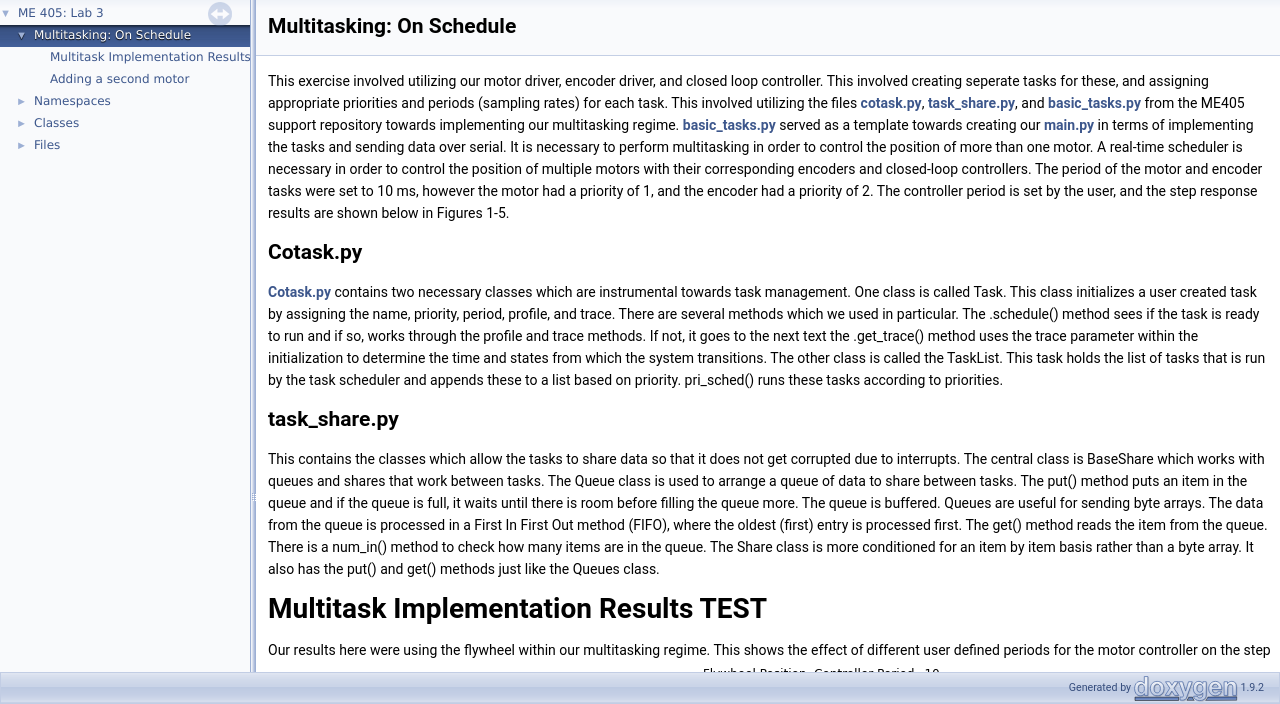
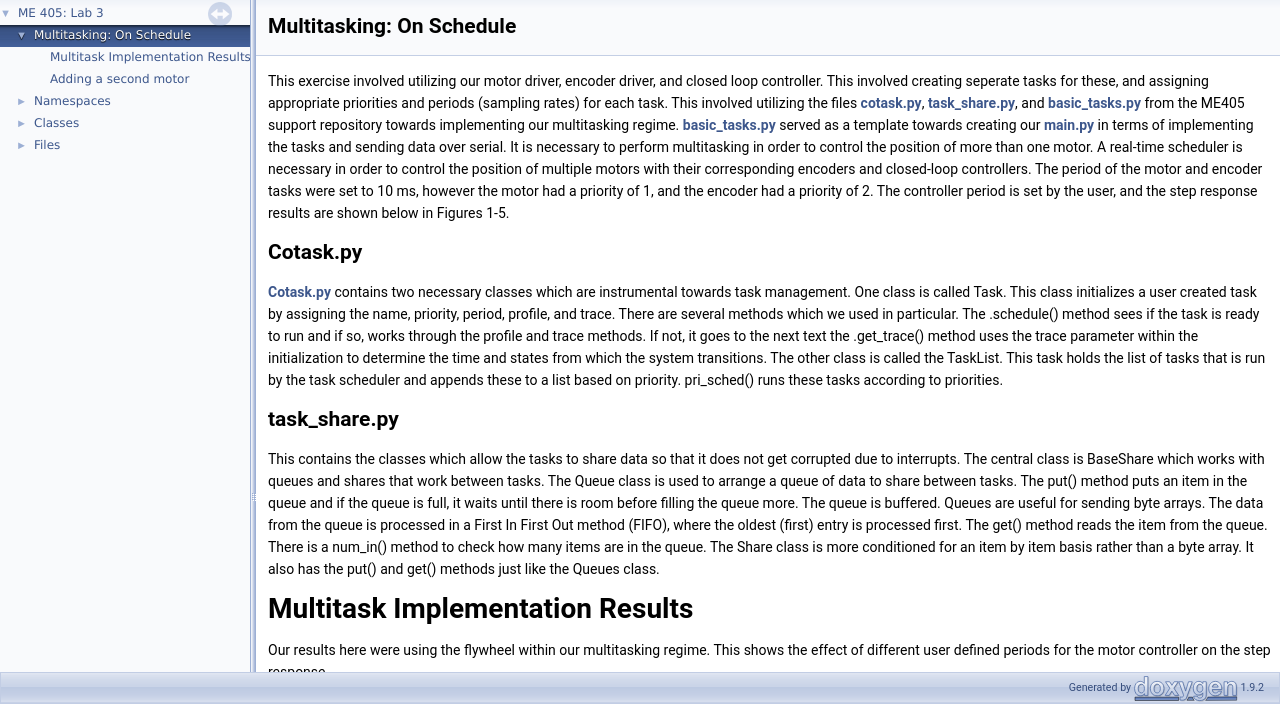
Before and after one commit to pangling4/ME405_Lab3, a plain HTML site: page docs/index.html in a window 1280 px wide. Shown: the part 96-800 px from the top of the page. Drawn offline with Linux system fonts and the light colour scheme.

Commit message:
Updated index file for doxygen
Doxygen updated

```diff
--- a/docs/index.html
+++ b/docs/index.html
@@ -71,8 +71,9 @@ Cotask.py</h2>
 task_share.py</h2>
 <p >This contains the classes which allow the tasks to share data so that it does not get corrupted due to interrupts. The central class is BaseShare which works with queues and shares that work between tasks. The Queue class is used to arrange a queue of data to share between tasks. The put() method puts an item in the queue and if the queue is full, it waits until there is room before filling the queue more. The queue is buffered. Queues are useful for sending byte arrays. The data from the queue is processed in a First In First Out method (FIFO), where the oldest (first) entry is processed first. The get() method reads the item from the queue. There is a num_in() method to check how many items are in the queue. The Share class is more conditioned for an item by item basis rather than a byte array. It also has the put() and get() methods just like the Queues class.</p>
 <h1><a class="anchor" id="autotoc_md3"></a>
-Multitask Implementation Results TEST</h1>
-<p >Our results here were using the flywheel within our multitasking regime. This shows the effect of different user defined periods for the motor controller on the step response. This is a test, are images working. added jpeg <img src="Per_10.jpeg" alt="" class="inline" title="Flywheel Step Response!"/></p>
+Multitask Implementation Results</h1>
+<p >Our results here were using the flywheel within our multitasking regime. This shows the effect of different user defined periods for the motor controller on the step response.</p>
+<p ><img src="Per_10.jpeg" alt="" class="inline" title="Flywheel Step Response!"/></p>
 <p ><em>Figure 1: Step response with a controller period of 10 ms.</em></p>
 <p >The fast sampling rate yields an excellent plot with a minimal steady state error.</p>
 <p ><img src="Per_75.png" alt="" class="inline" title="Flywheel Step Response!"/></p>
--- a/docs/navtreedata.js
+++ b/docs/navtreedata.js
@@ -26,7 +26,7 @@ var NAVTREE =
 [
   [ "ME 405: Lab 3", "index.html", [
     [ "Multitasking: On Schedule", "index.html", [
-      [ "Multitask Implementation Results TEST", "index.html#autotoc_md3", null ],
+      [ "Multitask Implementation Results", "index.html#autotoc_md3", null ],
       [ "Adding a second motor", "index.html#autotoc_md4", null ]
     ] ],
     [ "Namespaces", "namespaces.html", [
```
Also changed, not shown: 1 other file.
